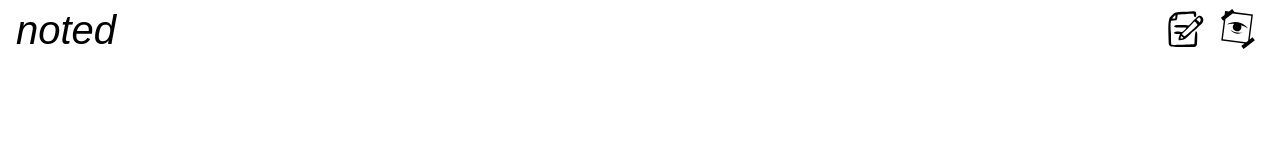
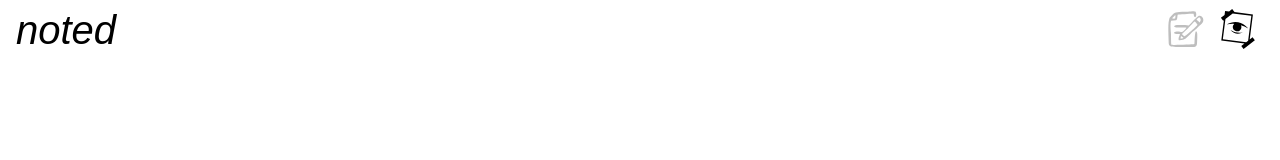
Before and after one commit to ackmanx/noted, a SvelteKit app: page / in a window 1280 px wide. Shown: the top 160 px of the page. Built offline with nearby package versions, Linux system fonts and the light colour scheme; a web font is replaced by a local one.

Commit message:
Add toggle icons

```diff
--- a/src/routes/Header.svelte
+++ b/src/routes/Header.svelte
@@ -30,6 +30,10 @@
   img {
     height: 40px;
   }
+
+  .notActive {
+    opacity: 0.25;
+  }
 </style>
 
 <header>
@@ -37,6 +41,7 @@
 
   <div class="icons-container">
     <button
+      class:notActive={isPreviewActive}
       on:click={() => {
         isPreviewActive = false
       }}
@@ -45,6 +50,7 @@
     </button>
 
     <button
+      class:notActive={!isPreviewActive}
       on:click={() => {
         isPreviewActive = true
       }}
```
